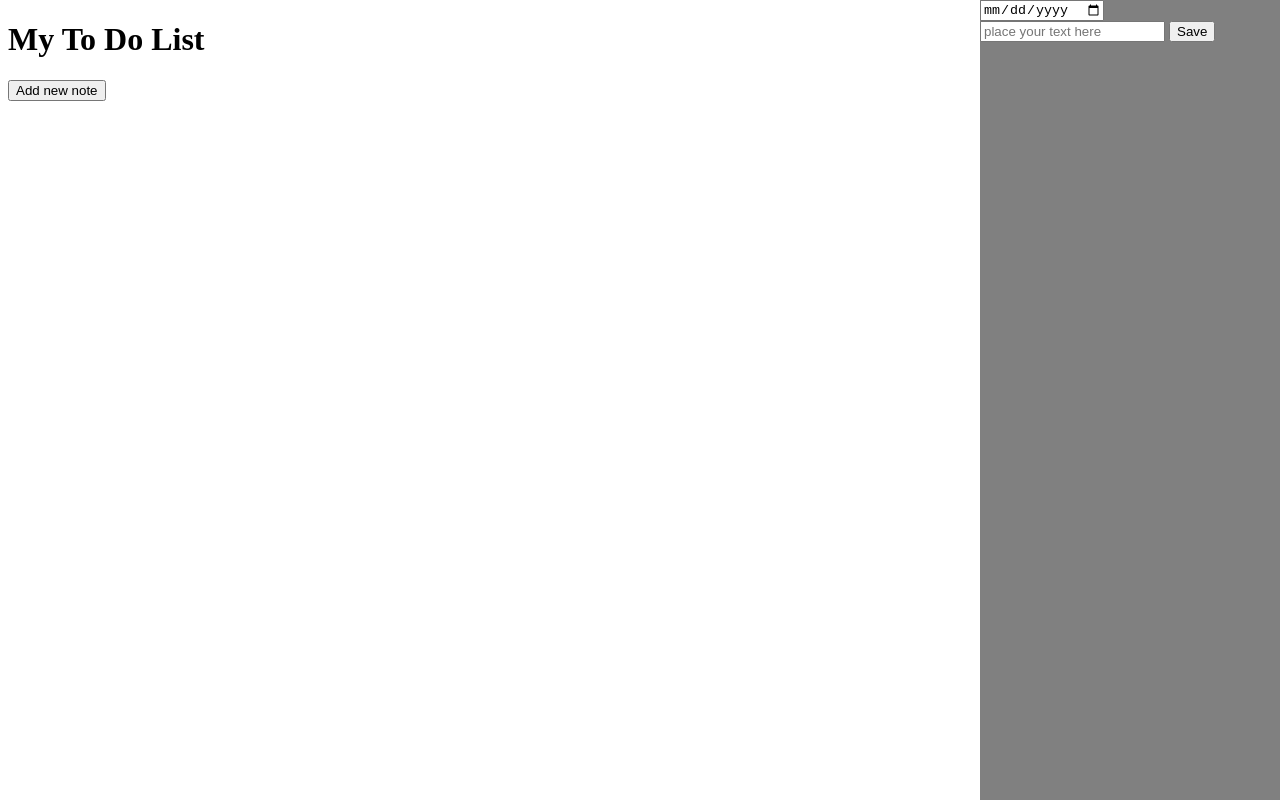
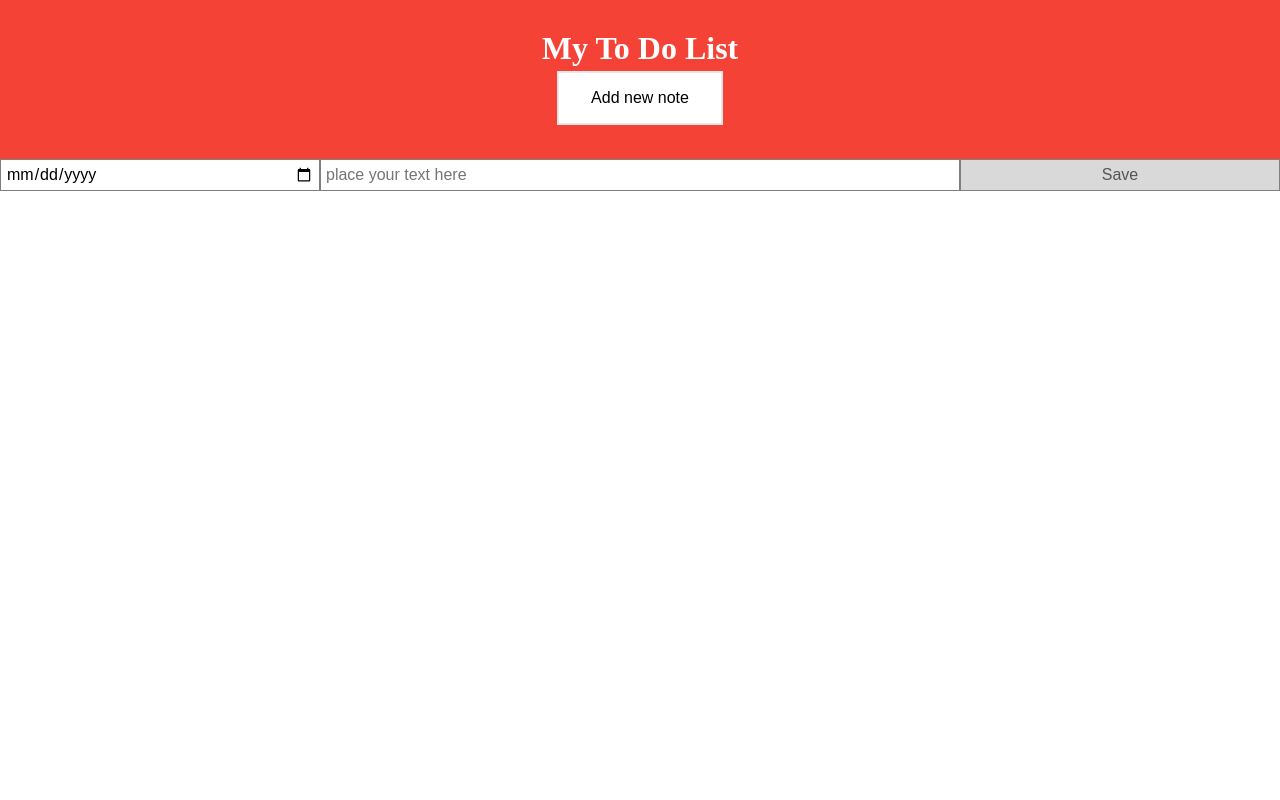
Before and after one commit to NikoBur2021/To-Do-List-2022, a plain HTML site: page index.html in a window 1280 px wide. Both pictures are taken after a click on the button "Add new note". Drawn offline with Linux system fonts and the light colour scheme.

Commit message:
Update style.css

```diff
--- a/style.css
+++ b/style.css
@@ -1,21 +1,83 @@
+body, h1, h2, h3, h4, h5, h6, p, ul, li {
+    margin: 0;
+    padding: 0;
+}
+*, :before, :after {
+    box-sizing: border-box;
+}
+.btnAdd{
+    background-color: white;
+    border: 2px solid #e7e7e7;
+    color: white;
+    padding: 16px 32px;
+    text-align: center;
+    text-decoration: none;
+    display: inline-block;
+    font-size: 16px;
+    margin: 4px 2px;
+    transition-duration: 0.4s;
+    cursor: pointer;
+}
+.button4 {
+    color: black;
+}
+
+.btnAdd:hover {background-color: #e7e7e7;}
+
+.header {
+    display: flex;
+    flex-direction: column;
+    align-items: center;
+    background-color: #f44336;
+    padding: 30px 40px;
+    color: white;
+    text-align: center;
+}
 .sideBar{
+    /*padding: 30px;*/
     background-color: gray;
-    width: 300px;
-    height: 100vh;
-    position: absolute;
-    right: 0;
-    top:0;
+    /*width: 100%;*/
     display: none;
 }
 .show{
-    display: block;
-}
-.list li> span{
-    padding: 3px;
-}
-.container span{
-    padding: 3px;
-}
-.container{
     display: flex;
 }
+.list li>span{
+    padding: 2px;
+}
+.date{
+    margin: 0;
+    border: none;
+    border-radius: 0;
+    width: 25%;
+}
+.text {
+    margin: 0;
+    border: none;
+    border-radius: 0;
+    width: 50%;
+
+}
+
+.btnSave {
+    width: 25%;
+    background: #d9d9d9;
+    color: #555;
+    text-align: center;
+    cursor: pointer;
+    transition: 0.3s;
+    border-radius: 0;
+
+}
+
+.sideBar input,.sideBar button{
+    font-family: Arial;
+    padding: 5px;
+    font-size: 16px;
+    display: inline-block;
+    border: 1px solid gray;
+}
+
+.btnSave:hover {
+    background-color: #bbb;
+}
```
